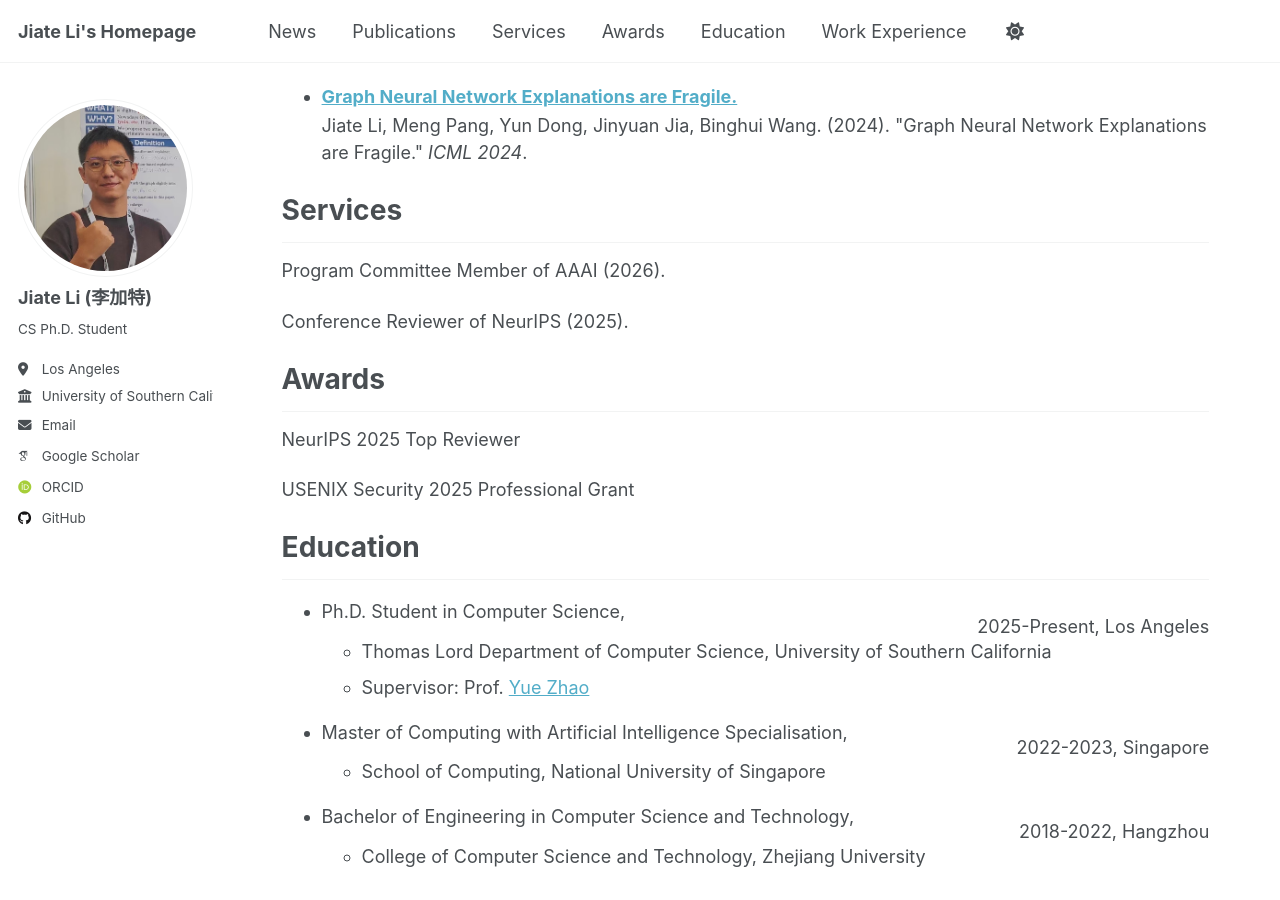
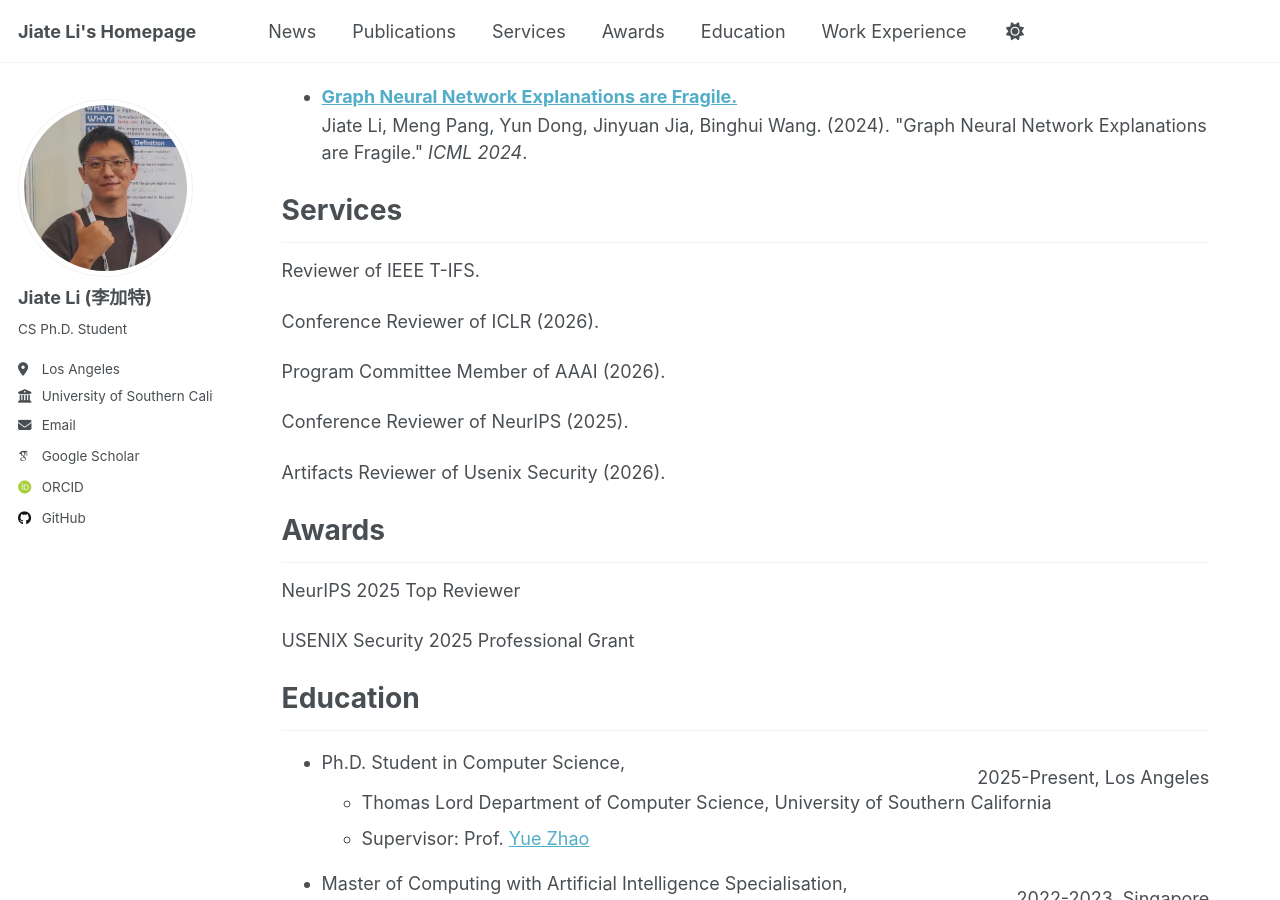
Before and after one commit to JetRichardLee/JetRichardLee.github.io, a Jekyll site: the page built from _pages/about.md, in a window 1280 px wide and 900 px high, scrolled down 1102 px. Built offline with Jekyll 4.4.1, drawn with Linux system fonts in a browser that asks for light colours; some web fonts are replaced; a script that is not in the unit is left out.

Commit message:
Update about.md

```diff
--- a/_pages/about.md
+++ b/_pages/about.md
@@ -28,9 +28,15 @@ Publications
 
 Services
 ====
+Reviewer of IEEE T-IFS.
+
+Conference Reviewer of ICLR (2026).
+
 Program Committee Member of AAAI (2026).
 
 Conference Reviewer of NeurIPS (2025).
+
+Artifacts Reviewer of Usenix Security (2026).
 
 Awards
 ====
```
